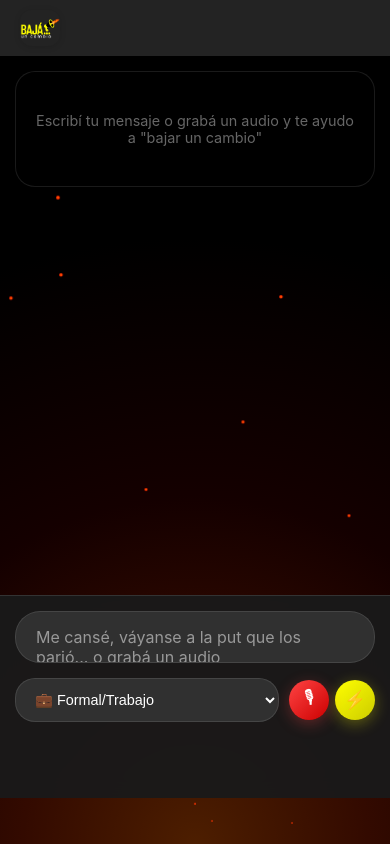
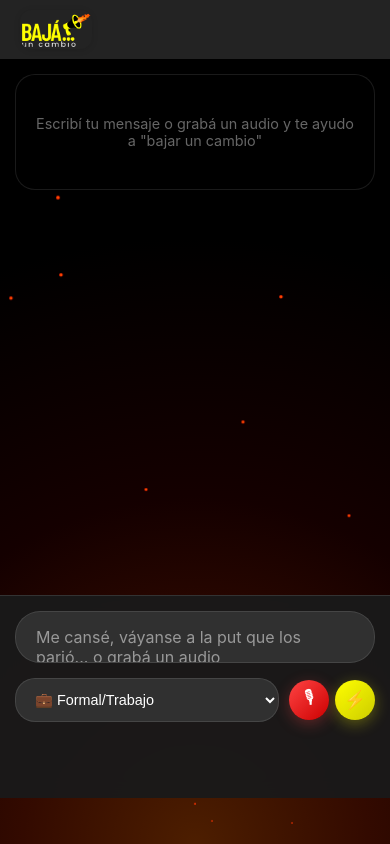
Before and after one commit to EventosGDN/Baja, a website: page index.html in a window 390 px wide. Drawn offline with Linux system fonts and the light colour scheme; no server answers.

Commit message:
cambio56

```diff
--- a/index.html
+++ b/index.html
@@ -620,7 +620,7 @@ font-size: 1.1rem;
 }
 
 .header-logo {
-  width: 120px;
+  width: 190px;
   max-width: 160px;
   height: auto;
   border-radius: 12px;
@@ -698,10 +698,6 @@ font-size: 1.1rem;
     height: auto;
     min-width: 40px;
     min-height: 32px;
-  }
-  .header-logo {
-    width: 36px;
-    height: 36px;
   }
   .header.collapsed .header-logo {
     width: 32px;
```
